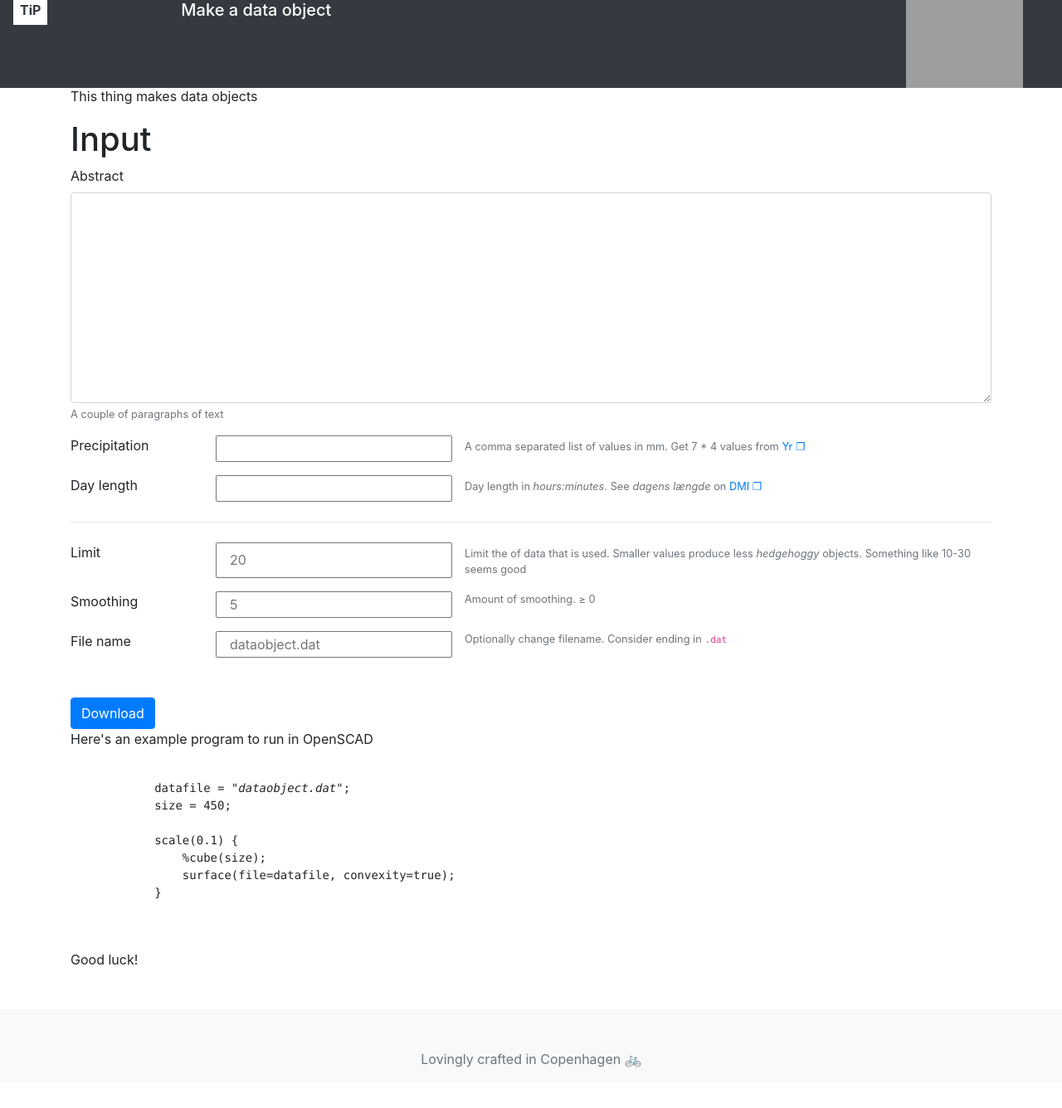
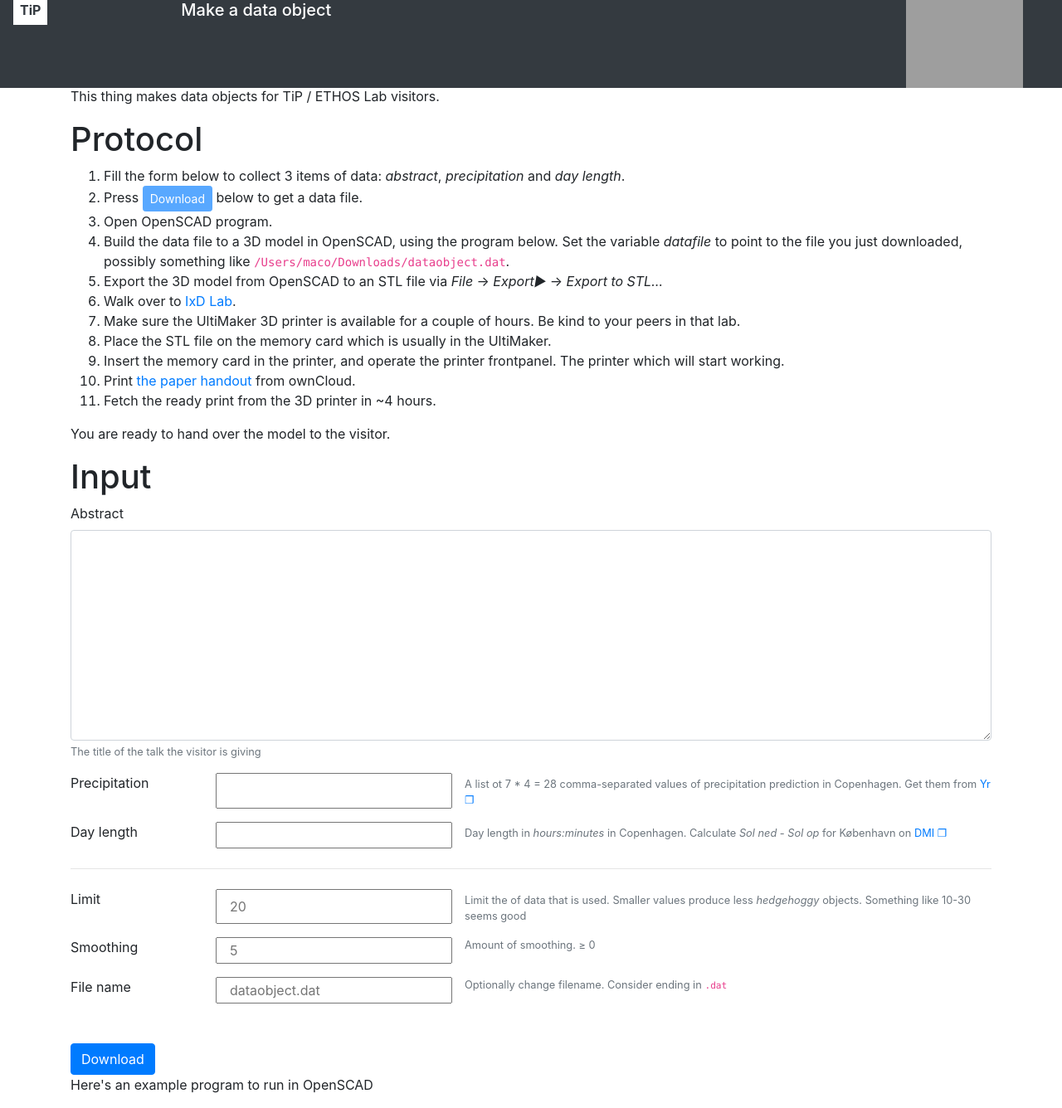
Before and after one commit to ituethoslab/make_a_data_object, a Flask app: page / in a window 1280 px wide. Shown: the top 1336 px of the page at 83% size. Before the commit the page ends 1287 px from the top, so only its background shows below. Run offline with Flask 2, Linux system fonts and the light colour scheme; some libraries are stand-ins or nearby versions; grey boxes are pictures that could not be loaded.

Commit message:
Process workflow documentation for making a data object at TiP / ETHOS Lab

```diff
--- a/make_a_data_object/templates/index.html
+++ b/make_a_data_object/templates/index.html
@@ -29,24 +29,39 @@
     <main class="container mt-5">
       <section id="generator">
 	<h1>Intro</h1>
-	<p>This thing makes data objects</p>
+	<p>This thing makes data objects for TiP / ETHOS Lab visitors.</p>
+	<h1>Protocol</h1>
+	<ol>
+	  <li>Fill the form below to collect 3 items of data: <var>abstract</var>, <var>precipitation</var> and <var>day length</var>.</li>
+	  <li>Press <button type="button" class="btn btn-primary btn-sm" disabled>Download</button> below to get a data file.</li>
+	  <li>Open OpenSCAD program.</li>
+	  <li>Build the data file to a 3D model in OpenSCAD, using the program below. Set the variable <var>datafile</var> to point to the file you just downloaded, possibly something like <code>/Users/maco/Downloads/dataobject.dat</code>.</li>
+	  <li>Export the 3D model from OpenSCAD to an STL file via <em>File</em> → <em>Export►</em> → <em>Export to STL&hellip;</em></li>
+	  <li>Walk over to <a href="https://ixdlab.itu.dk/">IxD Lab</a>.</li>
+	  <li>Make sure the UltiMaker 3D printer is available for a couple of hours. Be kind to your peers in that lab.</li>
+	  <li>Place the STL file on the memory card which is usually in the UltiMaker.</li>
+	  <li>Insert the memory card in the printer, and operate the printer frontpanel. The printer which will start working.</li>
+	  <li>Print <a href="https://owncloud.itu.dk/index.php/apps/files/?dir=/data%20object/handout&fileid=5034237">the paper handout</a> from ownCloud.</li>
+	  <li>Fetch the ready print from the 3D printer in ~4 hours.</li>
+	</ol>
+	<p>You are ready to hand over the model to the visitor.</p>
 	<h1>Input</h1>
 	<form action="make" method="post">
 	  <div class="required-input">
 	    <div class="form-group">
 	      <label for="abstract">Abstract</label>
 	      <textarea id="abstract" class="form-control" name="abstract" rows="10" required></textarea>
-	      <small id="abstractHelp" class="form-text text-muted">A couple of paragraphs of text</small>
+	      <small id="abstractHelp" class="form-text text-muted">The title of the talk the visitor is giving</small>
 	    </div>
 	    <div class="row form-group">
 	      <label class="col-2" for="precipitation">Precipitation</label>
 	      <input class="col-3" id="precipitation" name="precipitation" required pattern="\s*(\d*[.])?\d+(,\s*(\d*[.])?\d+)*">
-	      <small class="col form-text text-muted" id="precipitationHelp">A comma separated list of values in mm. Get 7 * 4 values from <a href="https://www.yr.no/place/Denmark/Capital/Copenhagen/long.html" target="_blank">Yr &#x2750;</a></small>
+	      <small class="col form-text text-muted" id="precipitationHelp">A list ot 7 * 4 = 28 comma-separated values of precipitation prediction in Copenhagen. Get them from <a href="https://www.yr.no/place/Denmark/Capital/Copenhagen/long.html" target="_blank">Yr &#x2750;</a></small>
 	    </div>
 	    <div class="row form-group">
 	      <label class="col-2" for="daylength">Day length</label>
 	      <input class="col-3" id="daylength" name="daylength" required pattern="\s*\d+:\d+">
-	      <small class="col form-text text-muted" id="daylengthHelp">Day length in <var>hours:minutes</var>. See <em>dagens længde</em> on <a href="http://www.dmi.dk/vejr/til-lands/regionaludsigten/kbhnsjaelland/" target="_blank">DMI &#x2750;</a></small>
+	      <small class="col form-text text-muted" id="daylengthHelp">Day length in <var>hours:minutes</var> in Copenhagen. Calculate <var>Sol ned</var> - <var>Sol op</var> for København on <a href="http://www.dmi.dk/vejr/til-lands/regionaludsigten/kbhnsjaelland/" target="_blank">DMI &#x2750;</a></small>
 	    </div>
 	  </div>
 
```
